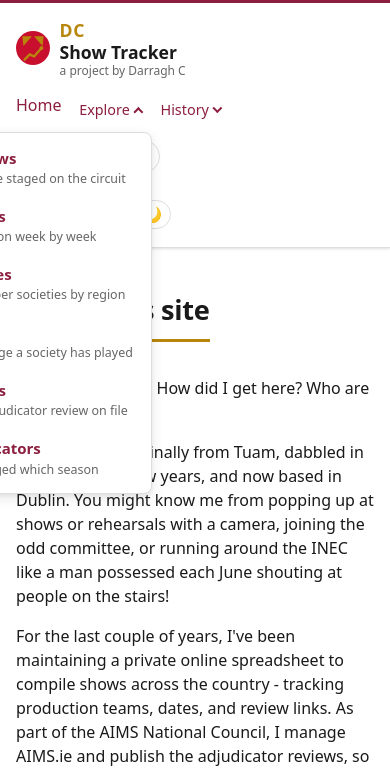
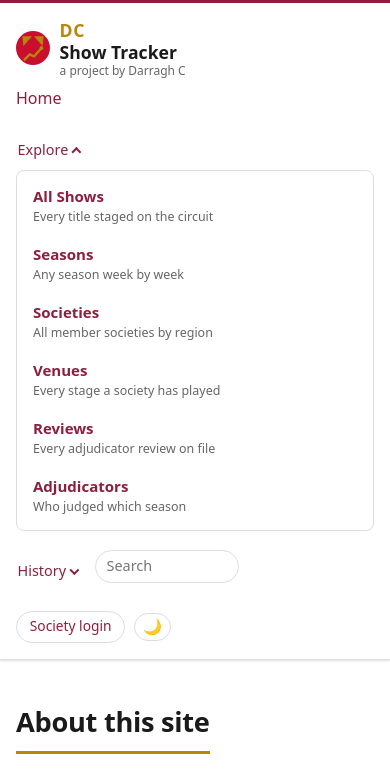
Before and after one commit to darraghcphotography/showcal, a Flask app: page /about in a window 390 px wide, after a click on "Explore". Shown: the top 770 px of the page. Run offline with Flask 3, Linux system fonts and the light colour scheme; data comes from the database, SQL or seed files in the repository; data that the repository does not hold is empty.

Commit message:
Fix the Explore menu running off the left edge on mobile
Darragh caught this live on a phone. The narrow-viewport fix from the
2026-08-23 nav restructure anchored the dropdown menu's right edge to
its trigger (right: -0.6rem), written for History, which sits near the
right side of the row next to the account controls. Explore sits near
the left (first item after Home) - the same right-anchor there pushes a
14rem-wide menu off the left edge of the screen instead, exactly what
the screenshot showed.

Dropped the absolute-position anchor trick below 40rem entirely: the
menu becomes a normal full-width block under its trigger (flex-basis:
100% on the open <details>), so it can't overflow either edge regardless
of which side the trigger lands on. No JS, same <details>-only mechanism.

Verified locally at 390px for both Explore and History with the menu
forced open (a real click needs a browser, not a headless screenshot).

Co-Authored-By: Claude Sonnet 5 <noreply@anthropic.com>

```diff
--- a/app/static/style.css
+++ b/app/static/style.css
@@ -252,11 +252,27 @@ body {
 .nav-group-menu a[aria-current="page"] .nav-link-name { color: var(--fg); }
 .nav-link-hint { color: var(--muted); font-size: 0.78rem; }
 
-/* On a narrow viewport the header wraps and an absolutely-positioned menu can
-   overflow the right edge. Anchoring right instead keeps it on screen. The
-   mobile tab bar covers primary navigation below this width anyway. */
+/* On a narrow viewport, anchoring the menu to either edge of its trigger
+   assumes the trigger sits near that same edge of the screen - true for
+   History (near the right, next to the account controls) but not Explore
+   (the first item after Home, near the left), so a single left/right
+   anchor overflows off-screen on whichever trigger it doesn't fit. Confirmed
+   on a real phone, 2026-08-23 - Explore's menu ran off the left edge.
+   Dropped the absolute-position trick below this width entirely: the menu
+   becomes a normal full-width block under its trigger instead, which can't
+   overflow either edge regardless of where the trigger lands. The mobile
+   tab bar covers primary navigation below this width anyway, so this menu
+   only has to be usable, not compact. */
 @media (max-width: 40rem) {
-  .nav-group-menu { left: auto; right: -0.6rem; min-width: 14rem; }
+  .nav-group[open] { flex-basis: 100%; }
+  .nav-group-menu {
+    position: static;
+    left: auto; right: auto;
+    width: 100%;
+    min-width: 0;
+    margin-top: 0.4rem;
+    box-shadow: none;
+  }
 }
 
 .assignment-slot {
```
